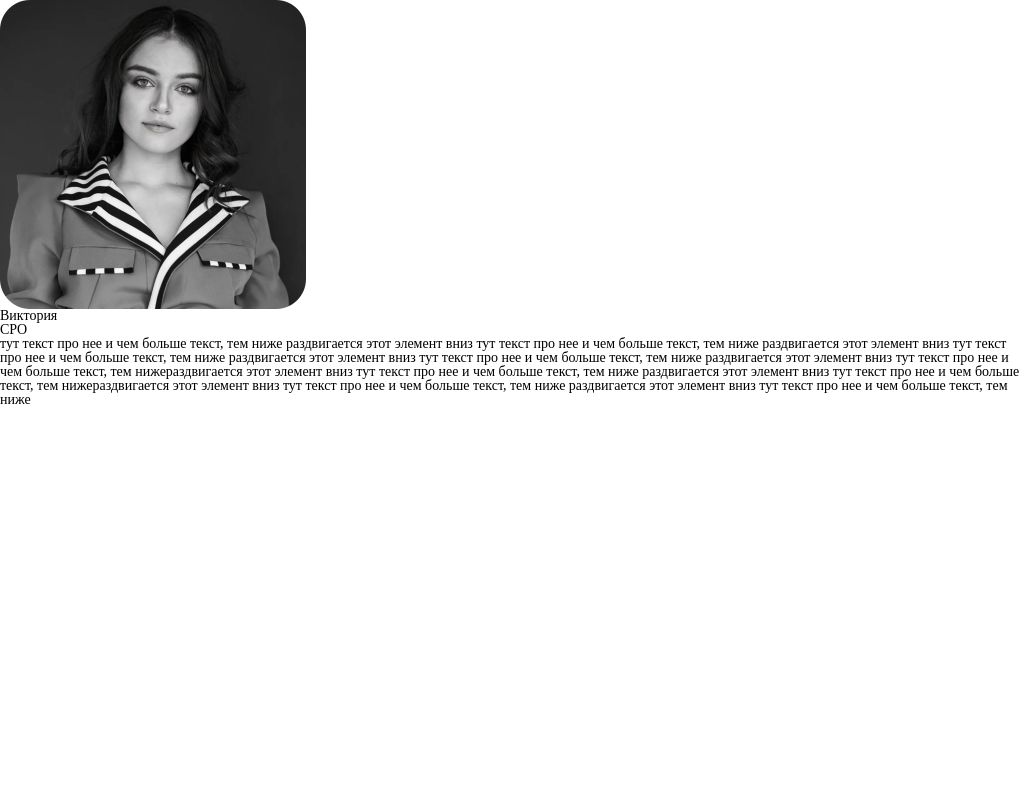
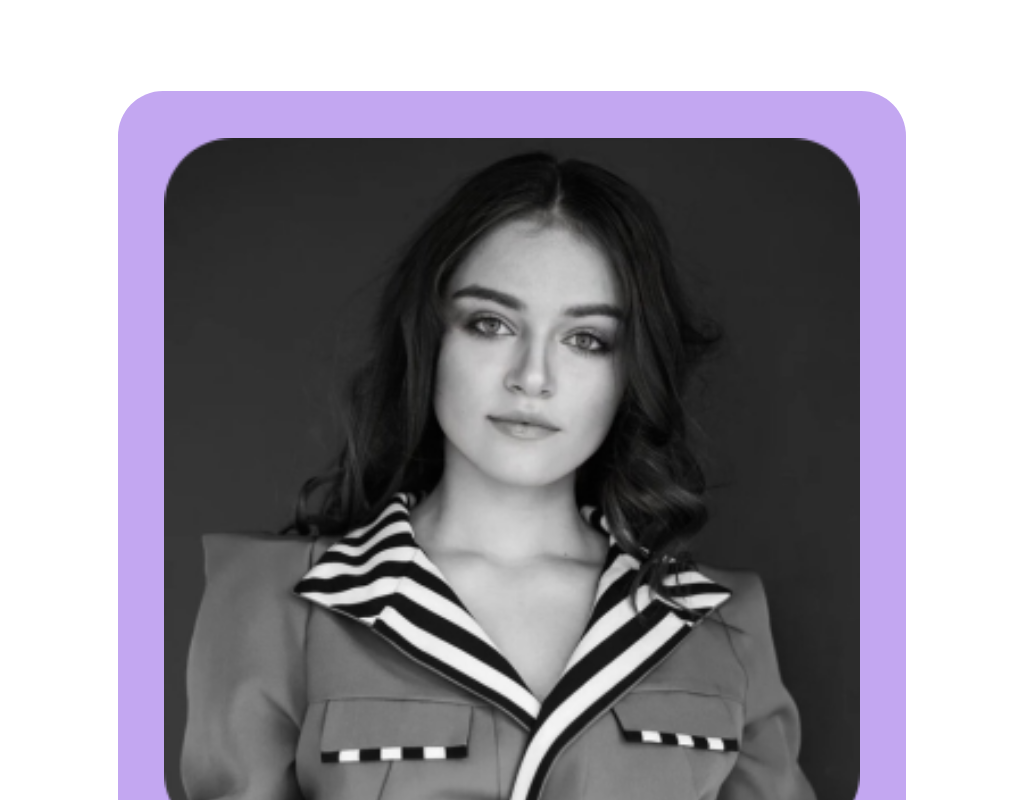
Before and after one commit to efimkrutikhin/Kalinka_Group, a plain HTML site: page main.html in a window 1024 px wide. Shown: the top 800 px of the page. Drawn offline with Linux system fonts and the light colour scheme.

Commit message:
полная адаптация первого прямоугольника

```diff
--- a/main.css
+++ b/main.css
@@ -107,7 +107,7 @@ html{
   }
 } */
 
-
+/* АДАПТИВ ДЛЯ РАЗРЕШЕНИЙ 1920*1200*800*350 */
 @media (min-width:1200px) and (max-width:1920px){
   .rectangle_one {
       min-width: 59.3%; /* 1140*100/1920 */
@@ -179,6 +179,78 @@ html{
       line-height: 2.2rem;
       color: #000000;
     }
+}
+
+@media(min-width: 800px) and (max-width:1199px){
+  .rectangle_one {
+    position: absolute;
+    width: 77%; /*Ширина и высота с учетом заданных отступов*/
+    min-height: 49.8%;
+    top: 9.1rem; /*91px */
+    left:4.4rem; /*44px*/
+    right:4.4rem;
+    padding: 0;
+    margin: 0 auto;
+
+    background: #C3A7F1;
+    border-radius: 45px;
+  }
+ .rectangle_one_content{
+  position: relative;
+  display: flex;
+  flex-direction: column;
+  padding: 5.9%; /*18 px в процентах*/
+}
+
+.rectangle_one_content img{
+  width:auto;
+  height:auto;
+}
+  .header-container {
+    display: flex;
+    flex-direction: column;
+  }
+
+  h1 {
+    position: relative;
+    font-family: 'News Cycle';
+    font-style: normal;
+    font-weight: 800;
+    font-size: 3.6rem; /*Относительно начального index{font-size=10px} */
+    line-height: 5.92rem;
+    display: flex;
+    justify-content: center;
+    color: #000000;
+  }
+  h2 {
+    position: relative;
+    font-family: 'News Cycle';
+    font-style: normal;
+    font-weight: 400;
+    font-size: 2.7rem;
+    line-height: 4.4rem;
+    display: flex;
+    justify-content: center;
+
+    color: #000000;
+  }
+  .rectangle_one_text{
+    position: relative;
+    width:100%;
+  }
+
+  .rectangle_one_text p {
+    position: relative;
+    width: 92%; /*Ширина задана относительно ширины блока и отступов по бокам*/
+    font-family: 'News Cycle';
+    font-style: normal;
+    font-weight: 400;
+    font-size: 2.2rem;
+    line-height: 2.2rem;
+    color: #000000;
+    text-align:center;
+    margin: 0 auto;
+}
 }
 
   /* Медиазапрос для мобильных устройств */
```
